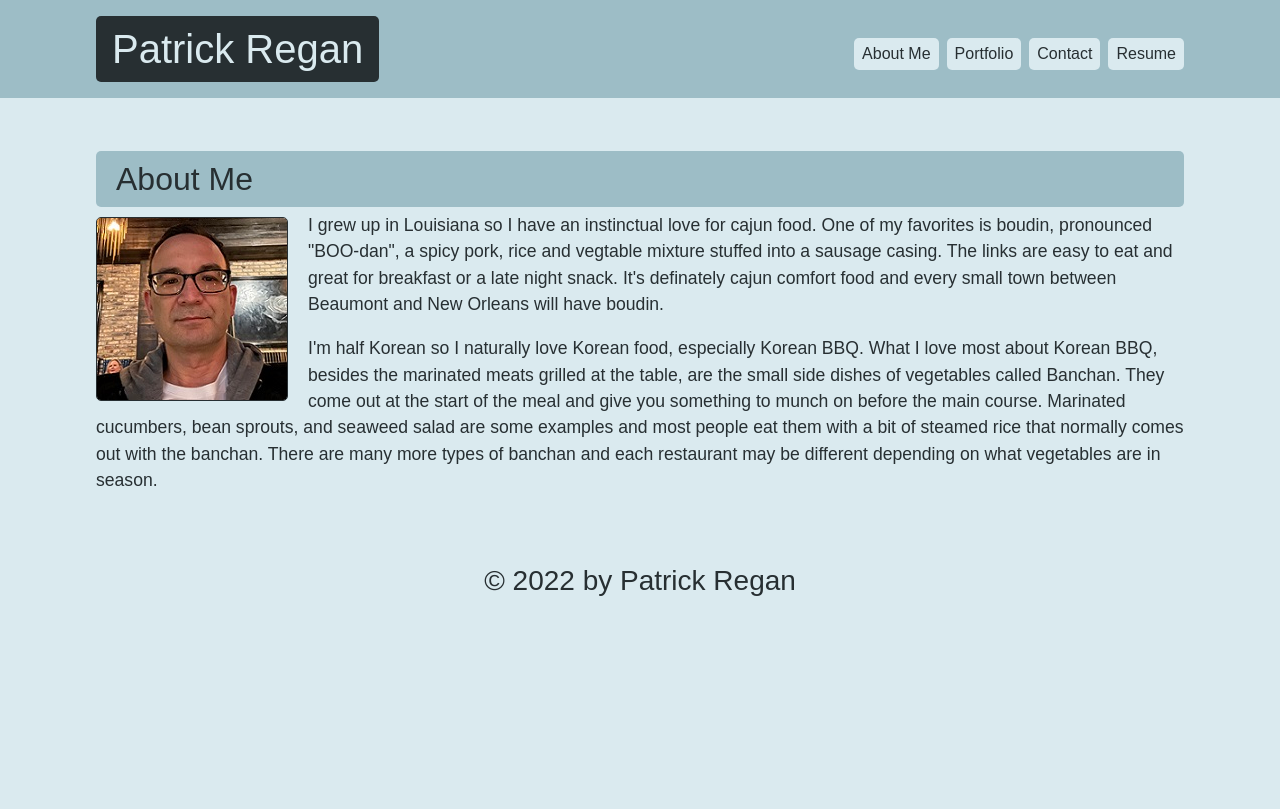
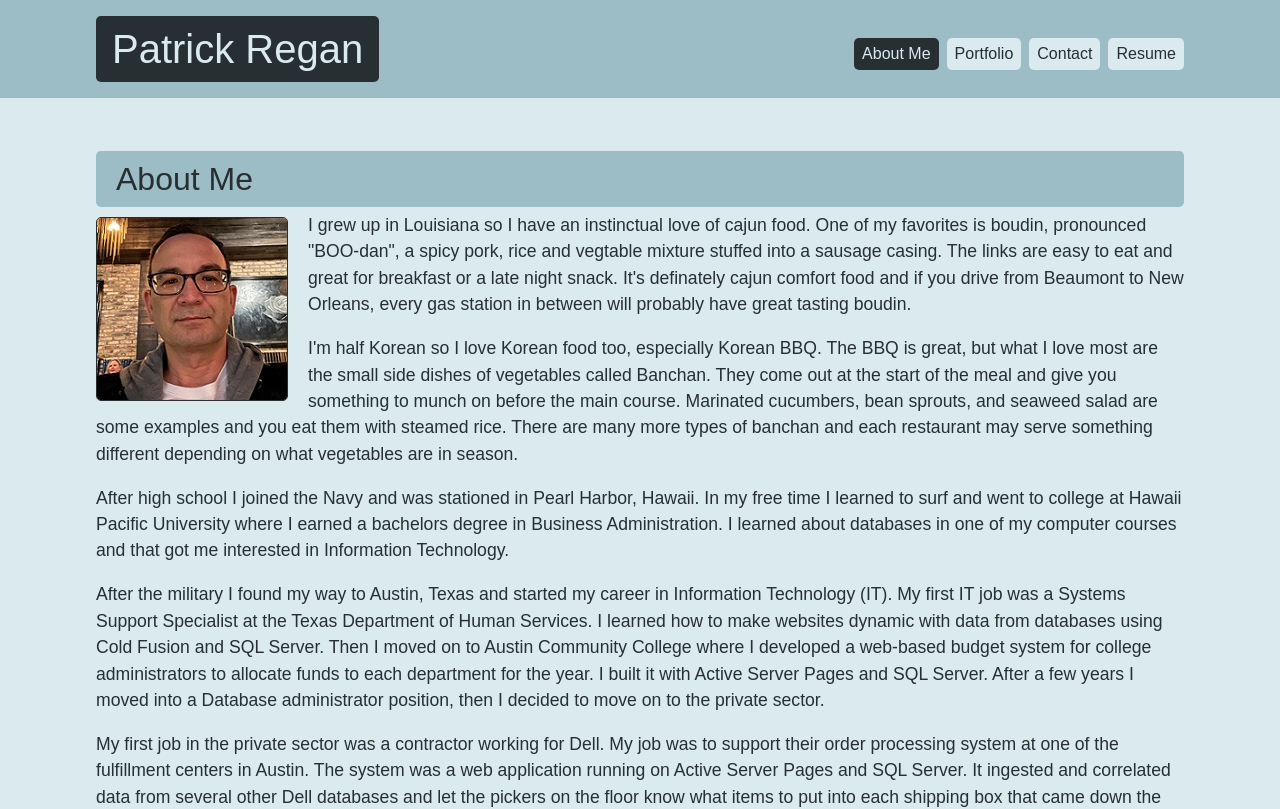
Before and after one commit to patrickaregan/pats-react-portfolio, a React (Create React App) app: page / in a window 1280 px wide. Shown: the top 809 px of the page. Built offline with nearby package versions, Linux system fonts and the light colour scheme; a web font is replaced by a local one.

Commit message:
update nav component to highlight current page

```diff
--- a/src/App.js
+++ b/src/App.js
@@ -1,4 +1,4 @@
-import React from 'react';
+import React, { useState } from 'react';
 import Header from './components/Header';
 import About from './components/About';
 import Footer from './components/Footer';
@@ -8,10 +8,16 @@ import './style-custom.css';
 
 
 function App() {
+
+  const [currentPage, setCurrentPage] = useState('about');
+
   return (
     <div>
-      <Header></Header>
-      <main class='container my-5'>
+      <Header
+        currentPage={currentPage}
+        setCurrentPage={setCurrentPage}
+      ></Header>
+      <main className='container my-5'>
         <About></About>
       </main>
       <Footer></Footer>
--- a/src/components/About/index.js
+++ b/src/components/About/index.js
@@ -6,8 +6,13 @@ function About() {
             <h2 id="about-me-header" className='text-dark bg-primary p-2 display-inline-block'>About Me</h2>
             <div>
                 <img id="about-me-image" src={require(`../../assets/images/patrick.jpg`)} alt="Patrick Regan" />
-                <p>I grew up in Louisiana so I have an instinctual love for cajun food. One of my favorites is boudin, pronounced "BOO-dan", a spicy pork, rice and vegtable mixture stuffed into a sausage casing. The links are easy to eat and great for breakfast or a late night snack. It's definately cajun comfort food and every small town between Beaumont and New Orleans will have boudin.</p>
-                <p>I'm half Korean so I naturally love Korean food, especially Korean BBQ. What I love most about Korean BBQ, besides the marinated meats grilled at the table, are the small side dishes of vegetables called Banchan. They come out at the start of the meal and give you something to munch on before the main course. Marinated cucumbers, bean sprouts, and seaweed salad are some examples and most people eat them with a bit of steamed rice that normally comes out with the banchan. There are many more types of banchan and each restaurant may be different depending on what vegetables are in season.</p>
+                <p>I grew up in Louisiana so I have an instinctual love of cajun food. One of my favorites is boudin, pronounced "BOO-dan", a spicy pork, rice and vegtable mixture stuffed into a sausage casing. The links are easy to eat and great for breakfast or a late night snack. It's definately cajun comfort food and if you drive from Beaumont to New Orleans, every gas station in between will probably have great tasting boudin.</p>
+                <p>I'm half Korean so I love Korean food too, especially Korean BBQ. The BBQ is great, but what I love most are the small side dishes of vegetables called Banchan. They come out at the start of the meal and give you something to munch on before the main course. Marinated cucumbers, bean sprouts, and seaweed salad are some examples and you eat them with steamed rice. There are many more types of banchan and each restaurant may serve something different depending on what vegetables are in season.</p>
+                <p>After high school I joined the Navy and was stationed in Pearl Harbor, Hawaii. In my free time I learned to surf and went to college at Hawaii Pacific University where I earned a bachelors degree in Business Administration. I learned about databases in one of my computer courses and that got me interested in Information Technology.</p>
+                <p>After the military I found my way to Austin, Texas and started my career in Information Technology (IT). My first IT job was a Systems Support Specialist at the Texas Department of Human Services. I learned how to make websites dynamic with data from databases using Cold Fusion and SQL Server. Then I moved on to Austin Community College where I developed a web-based budget system for college administrators to allocate funds to each department for the year. I built it with Active Server Pages and SQL Server. After a few years I moved into a Database administrator position, then I decided to move on to the private sector.</p>
+                <p>My first job in the private sector was a contractor working for Dell. My job was to support their order processing system at one of the fulfillment centers in Austin. The system was a web application running on Active Server Pages and SQL Server. It ingested and correlated data from several other Dell databases and let the pickers on the floor know what items to put into each shipping box that came down the line. This job was a night and day difference from my job at the community college or the state agency. Those jobs were very laid back and low stress. This new job was higher stakes because there were about 100 employees at any time depending on the system to do their job and get orders shipped. And when the sytem was down they could not work so they were getting paid to do nothing. It was on one of the incident calls where I learned how incident managers calculate impact of the system being down. It was tough and stressful but it was great experience for my next job.</p>
+                <p>My career at Visa started as a contractor supporting Verified by Visa. I was responsible for change and incident management. After 10 months as a contractor I converted to a full time employee and have been at Visa ever since. I have been at Visa for over 15 years and have been a Programmer Analyst, Systems Engineer, Manager, Director and currently a Sr. Director of Product Reliability Engineering. Visa is a great place to work and I am very proud to be a part of it.</p>
+                <p>I am continually learning new things to better myself and am currently enrolled in the UT Coding Bootcamp. I hope my work below shows what I have learned while progressing through the course.</p>
             </div>
         </section>
     )
--- a/src/components/Header/index.js
+++ b/src/components/Header/index.js
@@ -1,16 +1,18 @@
 import React from 'react';
+import Nav from '../Nav';
 
-function Header() {
+function Header(props) {
+
+    const { currentPage, setCurrentPage } = props;
+
     return (
         <header>
             <div className="container flex-row justify-space-between align-center py-3">
                 <h1 id="name-header" className="page-title text-secondary bg-dark py-2 px-3">Patrick Regan</h1>
-                <nav className="flex-row">
-                    <a className="ml-2 my-1 px-2 py-1 bg-secondary text-dark nav-option" href="#about">About Me</a>
-                    <a className="ml-2 my-1 px-2 py-1 bg-secondary text-dark nav-option" href="#portfolio">Portfolio</a>
-                    <a className="ml-2 my-1 px-2 py-1 bg-secondary text-dark nav-option" href="#contact">Contact</a>
-                    <a className="ml-2 my-1 px-2 py-1 bg-secondary text-dark nav-option" href="#resume">Resume</a>
-                </nav>
+                <Nav
+                    currentPage={currentPage}
+                    setCurrentPage={setCurrentPage}
+                ></Nav>
             </div>
         </header>
     )
--- /dev/null
+++ b/src/components/Nav/index.js
@@ -0,0 +1,31 @@
+import React from 'react';
+
+function Nav(props) {
+
+    const { currentPage, setCurrentPage } = props;
+
+    console.log("Current Page: " + currentPage);
+
+    return (
+        <nav className="flex-row">
+            {currentPage === 'about'
+                ? <a className="ml-2 my-1 px-2 py-1 bg-secondary text-dark nav-current" href="#about" onClick={() => setCurrentPage('about')}>About Me</a>
+                : <a className="ml-2 my-1 px-2 py-1 bg-secondary text-dark nav-option" href="#about" onClick={() => setCurrentPage('about')}>About Me</a>
+            }
+            {currentPage === 'portfolio'
+                ? <a className="ml-2 my-1 px-2 py-1 bg-secondary text-dark nav-current" href="#portfolio" onClick={() => setCurrentPage('portfolio')}>Portfolio</a>
+                : <a className="ml-2 my-1 px-2 py-1 bg-secondary text-dark nav-option" href="#portfolio" onClick={() => setCurrentPage('portfolio')}>Portfolio</a>
+            }
+            {currentPage === 'contact'
+                ? <a className="ml-2 my-1 px-2 py-1 bg-secondary text-dark nav-current" href="#contact" onClick={() => setCurrentPage('contact')}>Contact</a>
+                : <a className="ml-2 my-1 px-2 py-1 bg-secondary text-dark nav-option" href="#contact" onClick={() => setCurrentPage('contact')}>Contact</a>
+            }
+            {currentPage === 'resume'
+                ? <a className="ml-2 my-1 px-2 py-1 bg-secondary text-dark nav-current" href="#resume" onClick={() => setCurrentPage('resume')}>Resume</a>
+                : <a className="ml-2 my-1 px-2 py-1 bg-secondary text-dark nav-option" href="#resume" onClick={() => setCurrentPage('resume')}>Resume</a>
+            }
+        </nav>
+    )
+}
+
+export default Nav;
--- a/src/style-custom.css
+++ b/src/style-custom.css
@@ -5,6 +5,12 @@
 
 .nav-option {
     border-radius: 5px;
+}
+
+.nav-current {
+    background-color: var(--dark);
+    border-radius: 5px;
+    color: var(--secondary);
 }
 
 #about-me-header {
```
